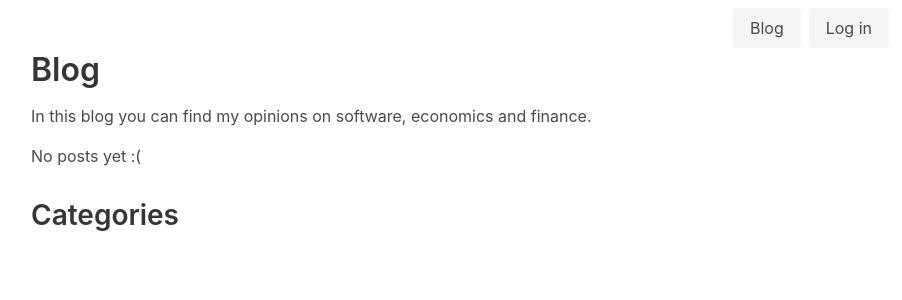
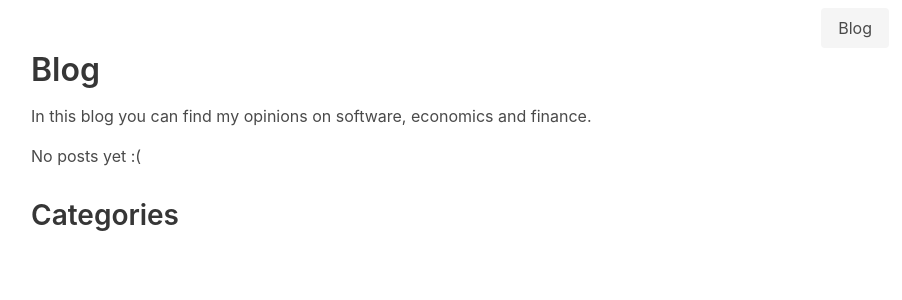
Before and after one commit to julianespinel/website, a Django app: template blog/templates/blog/index.html in a window 1280 px wide. Shown: the top 300 px of the page, without its empty margins (327-1229 px from the left). Run offline with Django 3.2, Linux system fonts and the light colour scheme; the template is opened without the code that fills it, so the values that code supplies are empty; some libraries are stand-ins or nearby versions.

Commit message:
Comment Log in button because it is not supported yet

```diff
--- a/templates/menu.html
+++ b/templates/menu.html
@@ -23,9 +23,9 @@
               <a class="button is-light" href="{% url 'blog:index' %}">
                 Blog
               </a>
-              <a class="button is-light">
+              {% comment %} <a class="button is-light">
                 Log in
-              </a>
+              </a> {% endcomment %}
             </div>
           </div>
         </div>
```
